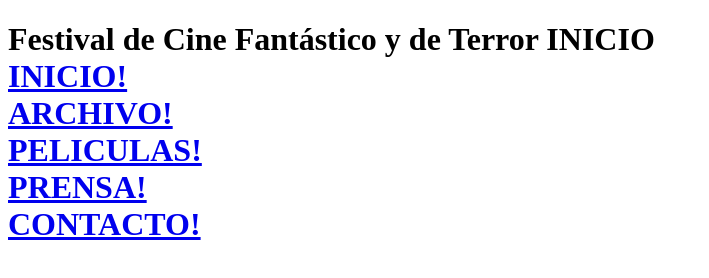
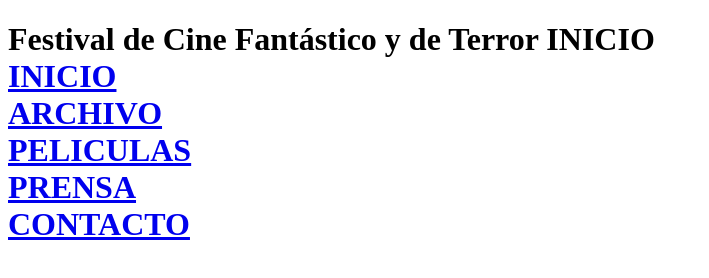
Before and after one commit to Dac83/hosting, a plain HTML site: page index.html in a window 1280 px wide. Shown: the whole page, without its empty margins (0-709 px from the left). Drawn offline with Linux system fonts and the light colour scheme.

Commit message:
Update index.html

```diff
--- a/index.html
+++ b/index.html
@@ -7,15 +7,15 @@
 	<body>
 	<h1> Festival de Cine Fantástico y de Terror INICIO
 	<br>
-	<a href="index.html">INICIO!</a>
+	<a href="index.html">INICIO</a>
 	<br>
-	<a href="archivo.html">ARCHIVO!</a>
+	<a href="archivo.html">ARCHIVO</a>
 	<br>
-	<a href="peliculas.html">PELICULAS!</a>
+	<a href="peliculas.html">PELICULAS</a>
 	<br>
-	<a href="prensa.html">PRENSA!</a>
+	<a href="prensa.html">PRENSA</a>
 	<br>
-	<a href="contacto.html">CONTACTO!</a>
+	<a href="contacto.html">CONTACTO</a>
 	</h1>
 <!--Esta es la portada de la web y contiene la información esencial de la empresa.-->
 	</body>
```
